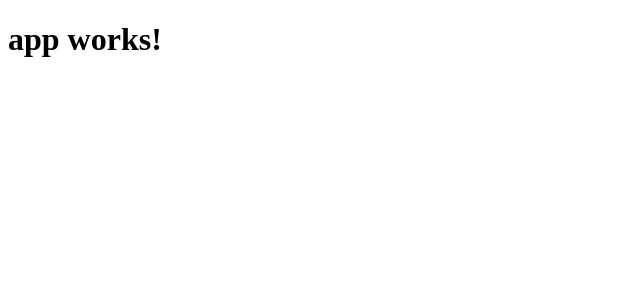
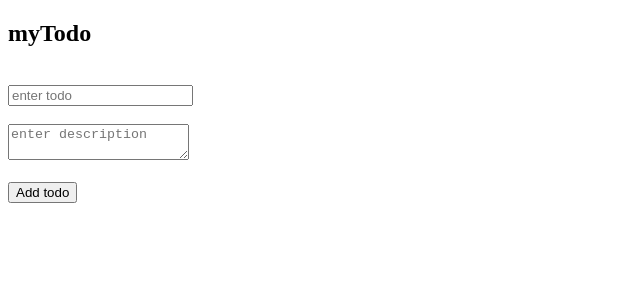
Before and after one commit to AleksReen/my-Todo, an Angular app: page / in a window 1280 px wide. Shown: the top 300 px of the page, without its empty margins (0-640 px from the left). Built offline with nearby package versions, Linux system fonts and the light colour scheme.

Commit message:
add base interface

```diff
--- a/src/app/app.component.html
+++ b/src/app/app.component.html
@@ -1,3 +1,17 @@
-<h1>
-  {{title}}
-</h1>
+<section>
+
+    <header>
+        <h1>myTodo</h1><br>
+        <input type="textbox" name="" value="" placeholder="enter todo"><br><br>
+        <textarea rows="" cols="" placeholder="enter description"></textarea><br><br>
+        <button>Add todo</button>
+    </header>
+
+    <section>
+
+    </section>
+
+    <footer>
+
+    </footer>
+</section>
```
